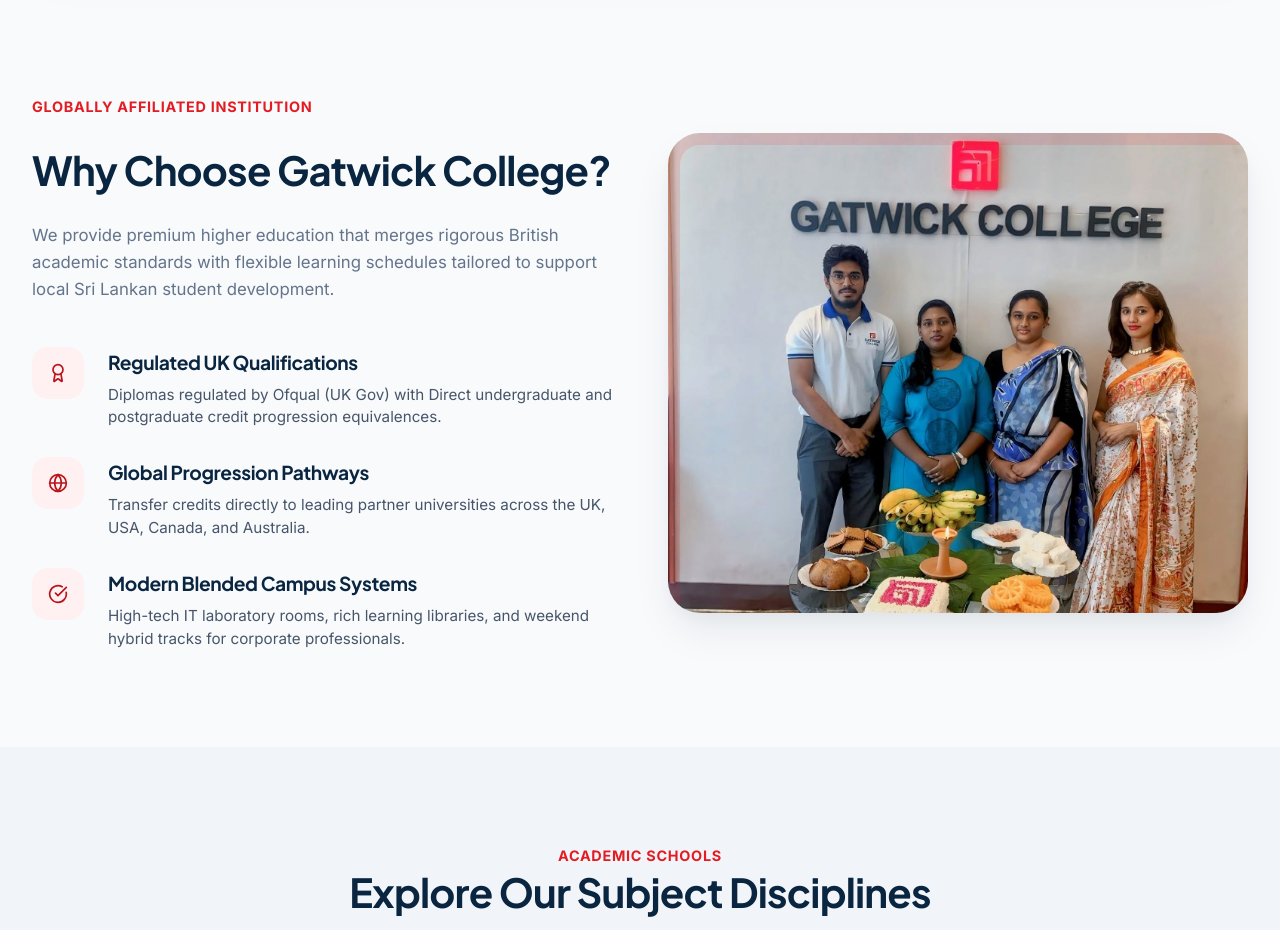
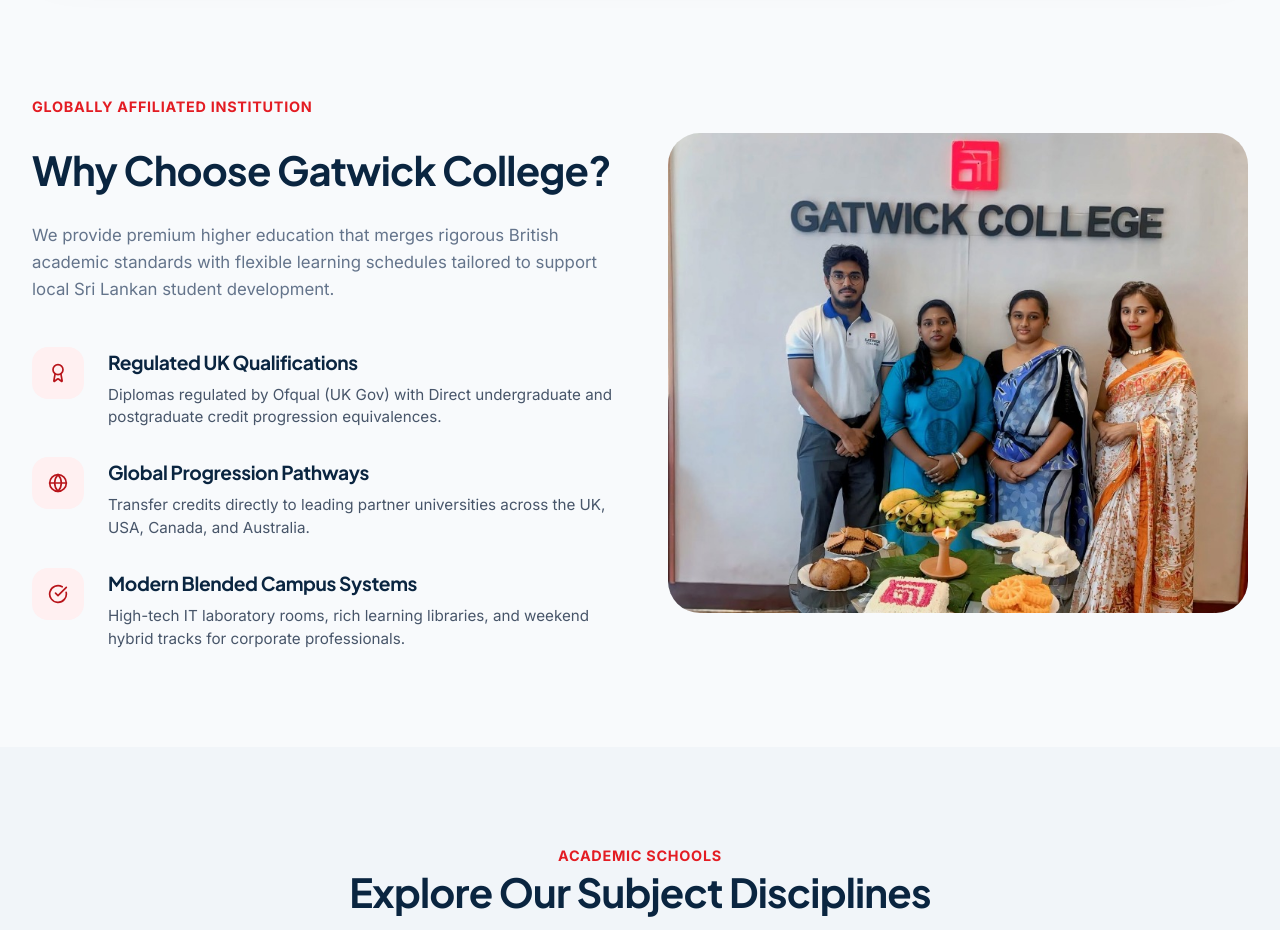
Before and after one commit to Hashnate/gatwick, a React (Vite) app: page / in a window 1280 px wide. Shown: the part 1260-2190 px from the top of the page. Built offline with nearby package versions, Linux system fonts and the light colour scheme.

Commit message:
Remove background box, shadow, and gold frame overlay from Why Choose Gatwick image

```diff
--- a/src/index.css
+++ b/src/index.css
@@ -1038,19 +1038,11 @@
   position: relative;
   border-radius: var(--radius-lg);
   overflow: hidden;
-  box-shadow: var(--shadow-lg);
+  box-shadow: none;
+  background: transparent;
 }
 .why-image-wrapper::after {
-  content: '';
-  position: absolute;
-  top: 0;
-  left: 0;
-  width: 100%;
-  height: 100%;
-  border: 12px solid var(--accent-gold);
-  border-radius: var(--radius-lg);
-  opacity: 0.12;
-  pointer-events: none;
+  display: none;
 }
 
 /* Categories Grid */
--- a/src/pages/Home.jsx
+++ b/src/pages/Home.jsx
@@ -427,7 +427,7 @@
                     e.target.src = sources[idx];
                   }
                 }}
-                style={{ width: '100%', height: '480px', objectFit: 'cover', borderRadius: '24px' }}
+                style={{ width: '100%', height: '480px', objectFit: 'cover', borderRadius: '16px', border: 'none', boxShadow: 'none', background: 'transparent' }}
               />
             </div>
           </div>
```
Also changed, not shown: index.html (+2 -2 lines), 1 other file (tests, documents, lock files or other folders).
